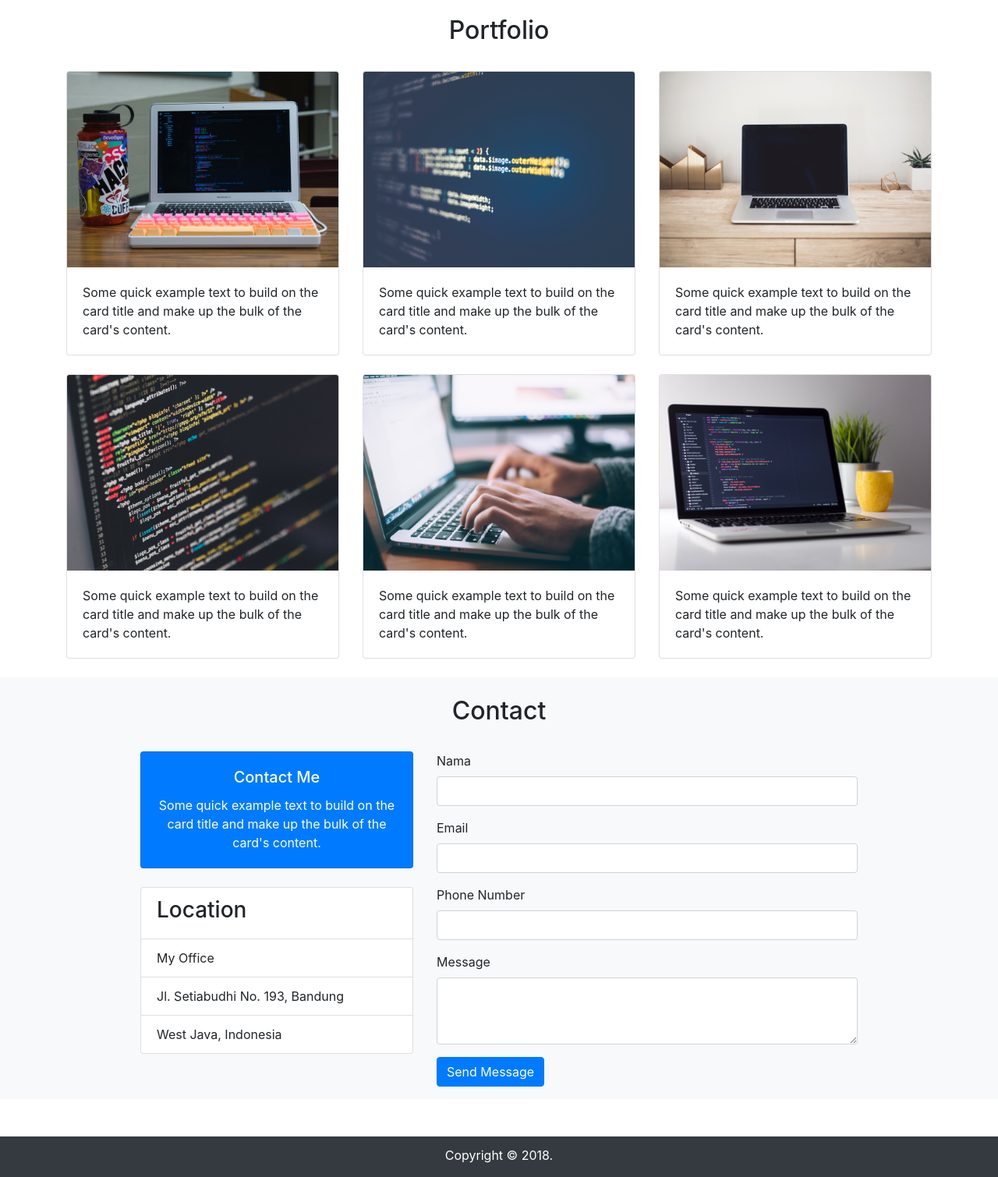
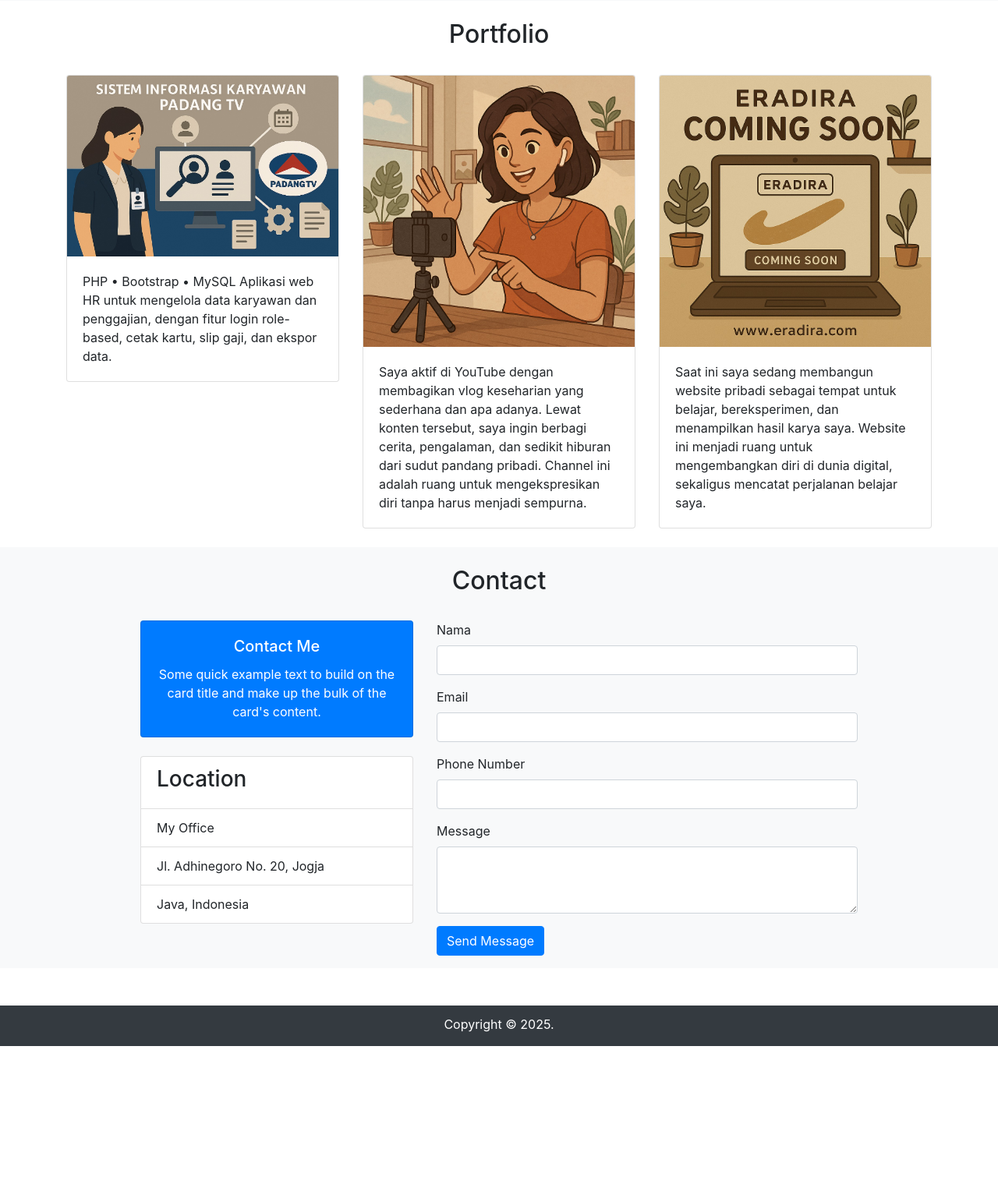
Before and after one commit to eradira/IAP_Eradirawati-S_2217020081, a PHP site: page / in a window 1280 px wide. Shown: the part 1443-2953 px from the top of the page at 78% size. After the commit the page ends 2785 px from the top, so only its background shows below. Run offline with PHP 8.4, Linux system fonts and the light colour scheme; data that the repository does not hold is empty; some libraries are stand-ins or nearby versions.

Commit message:
Update index di portfolio

```diff
--- a/wpu-portfolio/index.php
+++ b/wpu-portfolio/index.php
@@ -88,7 +88,7 @@ $gambar3=$resultGambar3['media_url'];
     <div class="jumbotron" id="home">
       <div class="container">
         <div class="text-center">
-          <img src="img/profile2.png" class="rounded-circle img-thumbnail">
+          <img src="img/profil dira.jpeg" class="rounded-circle img-thumbnail">
           <h1 class="display-4">Eradirawati S</h1>
           <h3 class="lead">Student | Programmer | Youtuber</h3>
         </div>
@@ -106,10 +106,10 @@ $gambar3=$resultGambar3['media_url'];
         </div>
         <div class="row justify-content-center">
           <div class="col-md-5">
-            <p>Lorem ipsum dolor sit amet, consectetur adipisicing elit. Natus, molestiae sunt doloribus error ullam expedita cumque blanditiis quas vero, qui, consectetur modi possimus. Consequuntur optio ad quae possimus, debitis earum.</p>
+            <p>Saya adalah seorang mahasiswa yang sedang belajar di dunia teknologi informasi. Walaupun saya tertarik dengan pemrograman, saya bukanlah seorang ahli atau pro di bidang ini masih terus belajar dan berkembang sedikit demi sedikit.</p>
           </div>
           <div class="col-md-5">
-            <p>Lorem ipsum dolor sit amet, consectetur adipisicing elit. Natus, molestiae sunt doloribus error ullam expedita cumque blanditiis quas vero, qui, consectetur modi possimus. Consequuntur optio ad quae possimus, debitis earum.</p>
+            <p>Saya juga aktif di YouTube, tapi bukan sebagai content creator tentang pemrograman. Channel saya lebih berisi tentang keseharian, cerita hidup, dan hal-hal yang saya sukai. Bukan vlog profesional, tapi lebih ke tempat berbagi pengalaman dan curhat ringan.</p>
           </div>
         </div>
       </div>
@@ -189,61 +189,34 @@ $gambar3=$resultGambar3['media_url'];
         <div class="row">
           <div class="col-md mb-4">
             <div class="card">
-              <img class="card-img-top" src="img/thumbs/1.png" alt="Card image cap">
+              <img class="card-img-top" src="img/thumbs/padangtv.jpeg" alt="Card image cap">
               <div class="card-body">
-                <p class="card-text">Some quick example text to build on the card title and make up the bulk of the card's content.</p>
+                <p class="card-text">PHP • Bootstrap • MySQL
+Aplikasi web HR untuk mengelola data karyawan dan penggajian, dengan fitur login role-based, cetak kartu, slip gaji, dan ekspor data.</p>
               </div>
             </div>
           </div>
 
           <div class="col-md mb-4">
             <div class="card">
-              <img class="card-img-top" src="img/thumbs/2.png" alt="Card image cap">
+              <img class="card-img-top" src="img/thumbs/Vlog.jpeg" alt="Card image cap">
               <div class="card-body">
-                <p class="card-text">Some quick example text to build on the card title and make up the bulk of the card's content.</p>
+                <p class="card-text">Saya aktif di YouTube dengan membagikan vlog keseharian yang sederhana dan apa adanya. Lewat konten tersebut, saya ingin berbagi cerita, pengalaman, dan sedikit hiburan dari sudut pandang pribadi.
+Channel ini adalah ruang untuk mengekspresikan diri tanpa harus menjadi sempurna.</p>
               </div>
             </div>
           </div>
 
           <div class="col-md mb-4">
             <div class="card">
-              <img class="card-img-top" src="img/thumbs/3.png" alt="Card image cap">
+              <img class="card-img-top" src="img/thumbs/website.jpeg" alt="Card image cap">
               <div class="card-body">
-                <p class="card-text">Some quick example text to build on the card title and make up the bulk of the card's content.</p>
+                <p class="card-text">Saat ini saya sedang membangun website pribadi sebagai tempat untuk belajar, bereksperimen, dan menampilkan hasil karya saya. Website ini menjadi ruang untuk mengembangkan diri di dunia digital, sekaligus mencatat perjalanan belajar saya.</p>
               </div>
             </div>
           </div>
         </div>
 
-        <div class="row">
-          <div class="col-md mb-4">
-            <div class="card">
-              <img class="card-img-top" src="img/thumbs/4.png" alt="Card image cap">
-              <div class="card-body">
-                <p class="card-text">Some quick example text to build on the card title and make up the bulk of the card's content.</p>
-              </div>
-            </div>
-          </div>
-          <div class="col-md mb-4">
-            <div class="card">
-              <img class="card-img-top" src="img/thumbs/5.png" alt="Card image cap">
-              <div class="card-body">
-                <p class="card-text">Some quick example text to build on the card title and make up the bulk of the card's content.
-                </p>
-              </div>
-            </div>
-          </div>
-
-          <div class="col-md mb-4">
-            <div class="card">
-              <img class="card-img-top" src="img/thumbs/6.png" alt="Card image cap">
-              <div class="card-body">
-                <p class="card-text">Some quick example text to build on the card title and make up the bulk of the card's content.</p>
-              </div>
-            </div>
-          </div>
-        </div>
-      </div>
     </section>
 
 
@@ -268,8 +241,8 @@ $gambar3=$resultGambar3['media_url'];
             <ul class="list-group mb-4">
               <li class="list-group-item"><h3>Location</h3></li>
               <li class="list-group-item">My Office</li>
-              <li class="list-group-item">Jl. Setiabudhi No. 193, Bandung</li>
-              <li class="list-group-item">West Java, Indonesia</li>
+              <li class="list-group-item">Jl. Adhinegoro No. 20, Jogja</li>
+              <li class="list-group-item">Java, Indonesia</li>
             </ul>
           </div>
 
@@ -308,7 +281,7 @@ $gambar3=$resultGambar3['media_url'];
       <div class="container">
         <div class="row">
           <div class="col text-center">
-            <p>Copyright &copy; 2018.</p>
+            <p>Copyright &copy; 2025.</p>
           </div>
         </div>
       </div>
```
Also changed, not shown: wpu-portfolio/img/profil dira.jpeg (added), wpu-portfolio/img/thumbs/Vlog.jpeg (added), wpu-portfolio/img/thumbs/padangtv.jpeg (added), wpu-portfolio/img/thumbs/website.jpeg (added).
